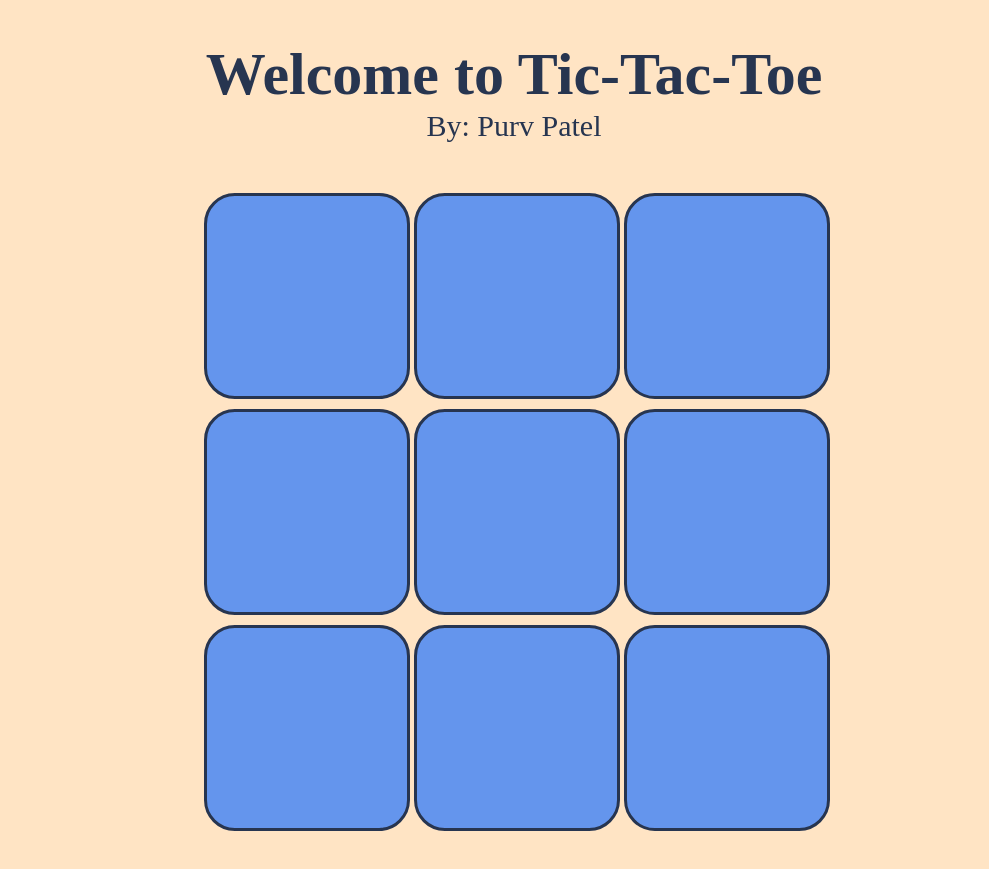
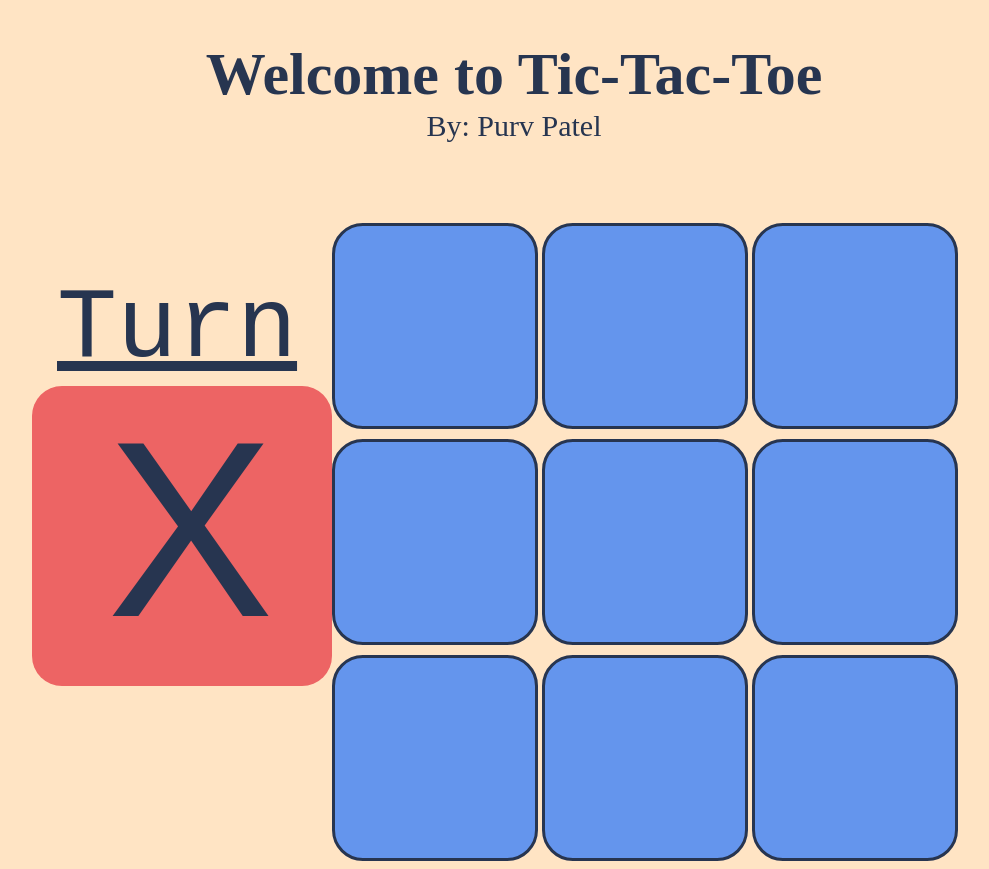
Before and after one commit to Purv-8819/NodeIntro, a website: page index.html in a window 1280 px wide. Shown: the whole page, without its empty margins (126-1115 px from the left). Before the commit the page ends 839 px from the top, so only its background shows below. Drawn offline with Linux system fonts and the light colour scheme.

Commit message:
Added turn indicator

```diff
--- a/index.html
+++ b/index.html
@@ -13,6 +13,21 @@
   <h1 id="title" class="center">Welcome to Tic-Tac-Toe</h1>
   <p id="author" class="center"> By: Purv Patel</p>
 
+
+  <div id = "row">
+
+    <div id="Tracker">
+
+      <div id = "InfoTitle">Turn</div>
+
+      <div id="Player">
+        <div id = "Playtext">X</div>
+        <div id="spacer"></div>
+      </div>
+
+    </div>
+
+
     <div id = "grid">
       <div class = "box" id = "1" onclick="test(this.id)"></div>
       <div class = "box" id = "2" onclick="test(this.id)"></div>
@@ -25,5 +40,11 @@
       <div class = "box" id = "9" onclick="test(this.id)"></div>
     </div>
 
+
+    <div id="spacer"></div>
+
+
+  </div>
+
   </body>
 </html>
--- a/style.css
+++ b/style.css
@@ -48,6 +48,45 @@ body{
   grid-gap: 10px;
   justify-content: center;
   margin-top: 50px;
+  margin-right: 100px;
+}
+
+#row{
+  display: grid;
+  grid-template-columns: 1fr 1fr 1fr;
+  margin-left: 100px;
+}
+
+#InfoTitle{
+  color: #273550;
+  font-size: 100px;
+  font-family: monospace;
+  text-decoration: underline;
+  padding-top: 100px;
+  padding-left: 25px;
+}
+
+#Player{
+  display: grid;
+  height: 300px;
+  width: 300px;
+  background-color: #ed6464;
+  border-radius: 10%;
+
+}
+
+#Playtext{
+  margin-left: 75px;
+  height: 200px;
+  color: #273550;
+  font-size:250px;
+  font-family:fantasy;
+
+}
+
+#Tracker{
+  display: inline-block;
+  padding-left: 50px;
 }
 
 :root{
```
Lines whose indentation alone changed are shown as unchanged.
